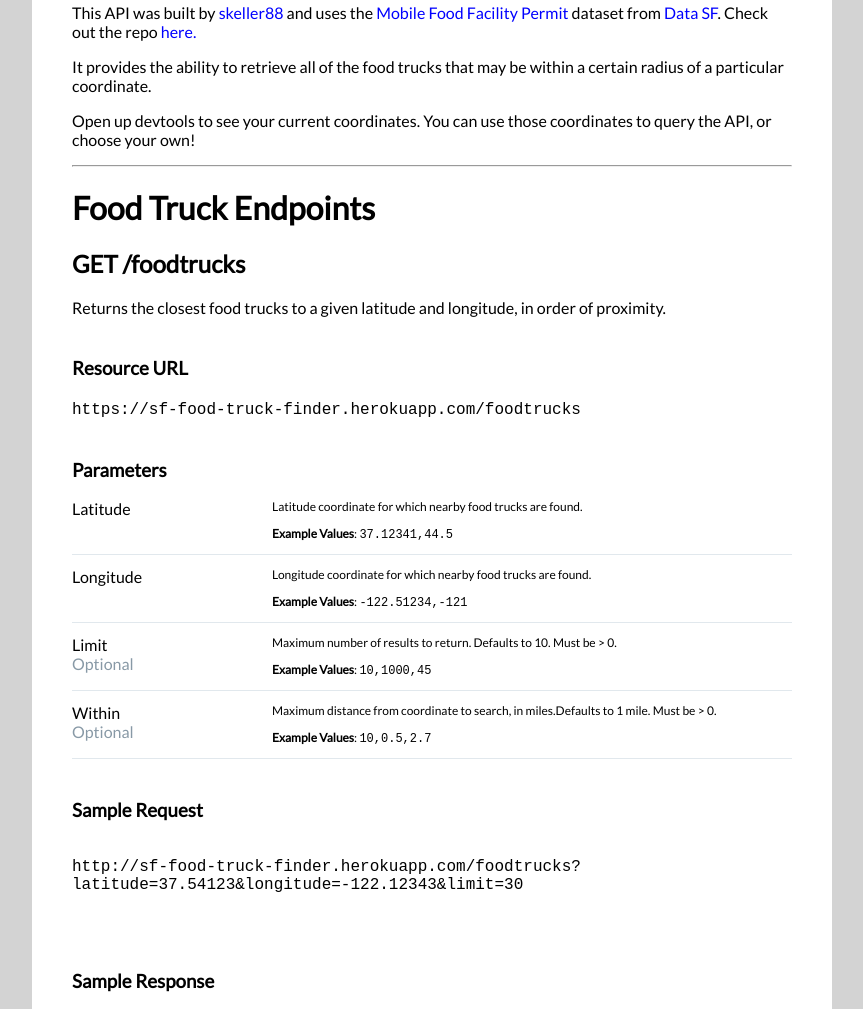
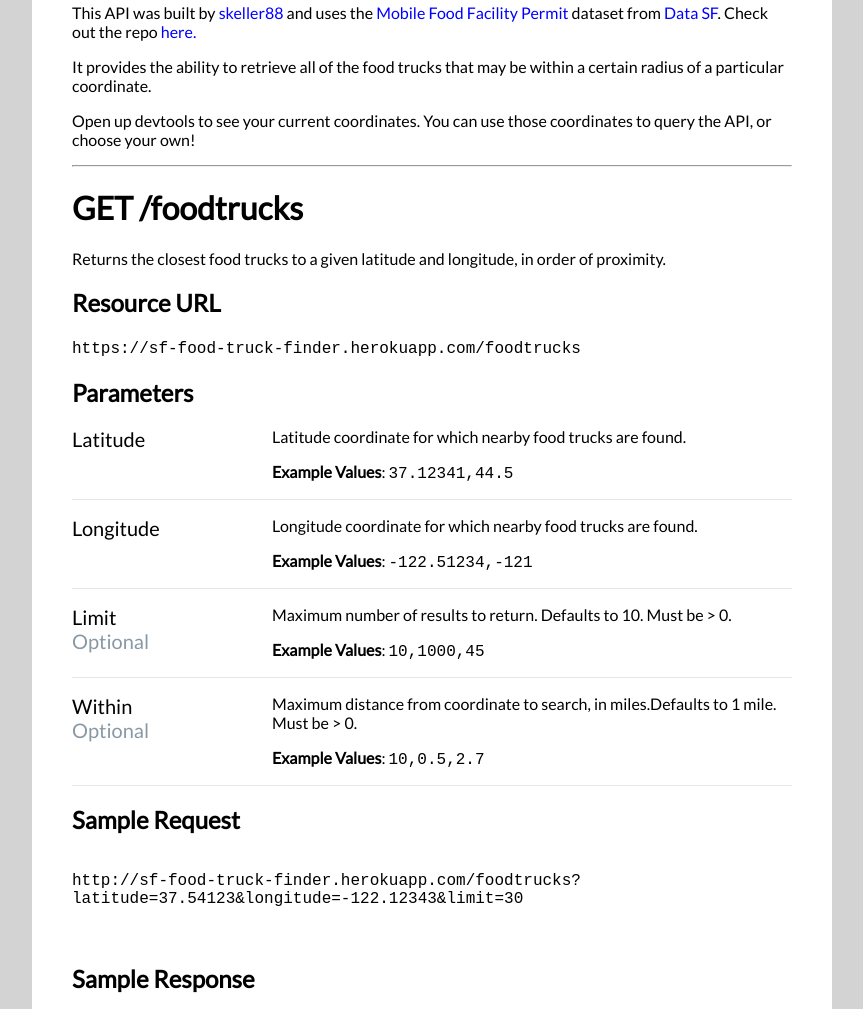
Before and after one commit to skeller88/SF-Food-Truck-Finder-Python, a website: page app/index.html in a window 1280 px wide. Shown: the part 63-1072 px from the top of the page, without its empty margins (208-1071 px from the left). Drawn offline with nearby package versions, Linux system fonts and the light colour scheme; files that its build step writes are made by us from their sources.

Commit message:
More styling.

```diff
--- a/app/index.html
+++ b/app/index.html
@@ -19,21 +19,20 @@
                 <p>Open up devtools to see your current coordinates. You can use those coordinates to query the API, or choose your own!</p>
             </section>
             <hr>
-            <h1>Food Truck Endpoints</h1>
             <section class="sk-endpoint">
                 <header>
-                    <h2>
+                    <h1>
                         <span class="sk-ep-method"> GET</span>
                         <span class="sk-ep-url">/foodtrucks</span>
-                    </h2>
+                    </h1>
                     <p>
                         Returns the closest food trucks to a given latitude and longitude, in order of proximity.
                     </p>
                 </header>
-                <h3>Resource URL</h3>
+                <h2>Resource URL</h2>
                 <code>https://sf-food-truck-finder.herokuapp.com/foodtrucks</code>
 
-                <h3>Parameters</h3>
+                <h2>Parameters</h2>
                 <div class='sk-parameters'>
                     <div class='sk-param'>
                         <span class='sk-param-name'>
@@ -66,14 +65,14 @@
                             <p><strong>Example Values</strong>: <code>10,0.5,2.7</code></p>
                     </div>
                 </div>
-                <h3>Sample Request</h3>
+                <h2>Sample Request</h2>
                     <pre>
                     <code>
 http://sf-food-truck-finder.herokuapp.com/foodtrucks?
 latitude=37.54123&longitude=-122.12343&limit=30
                     </code>
                 </pre>
-                <h3>Sample Response</h3>
+                <h2>Sample Response</h2>
                 <pre><code>
 [
   {
--- a/app/less/main.less
+++ b/app/less/main.less
@@ -51,6 +51,7 @@ h3 {
     .sk-param-name {
         display: block;
         float: left;
+        font-size: 20px;
 
         span {
             color: #8899a6;
@@ -60,7 +61,6 @@ h3 {
     }
 
     p {
-        font-size: 12px;
         margin-left: 200px;
     }
 }
```
